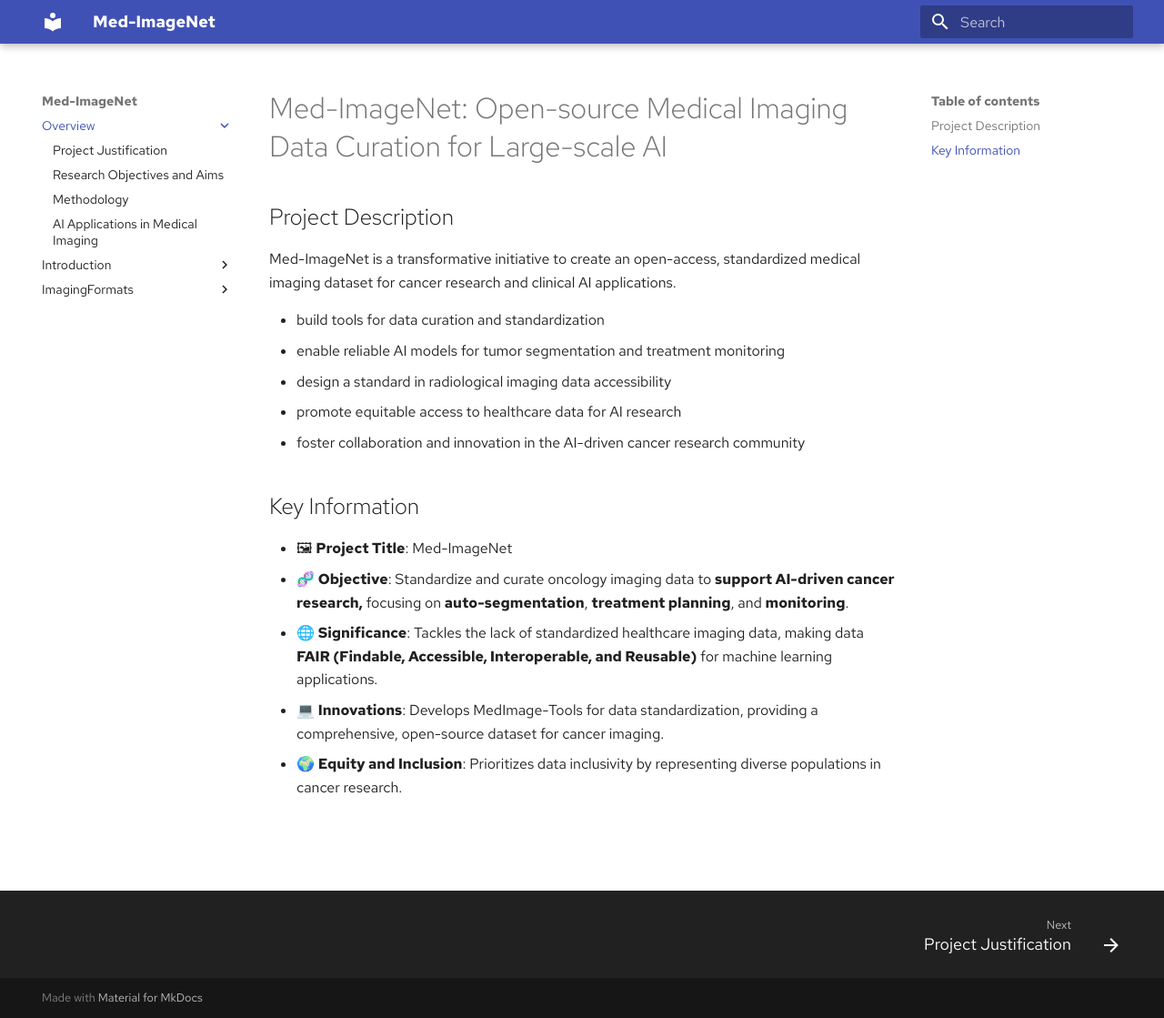
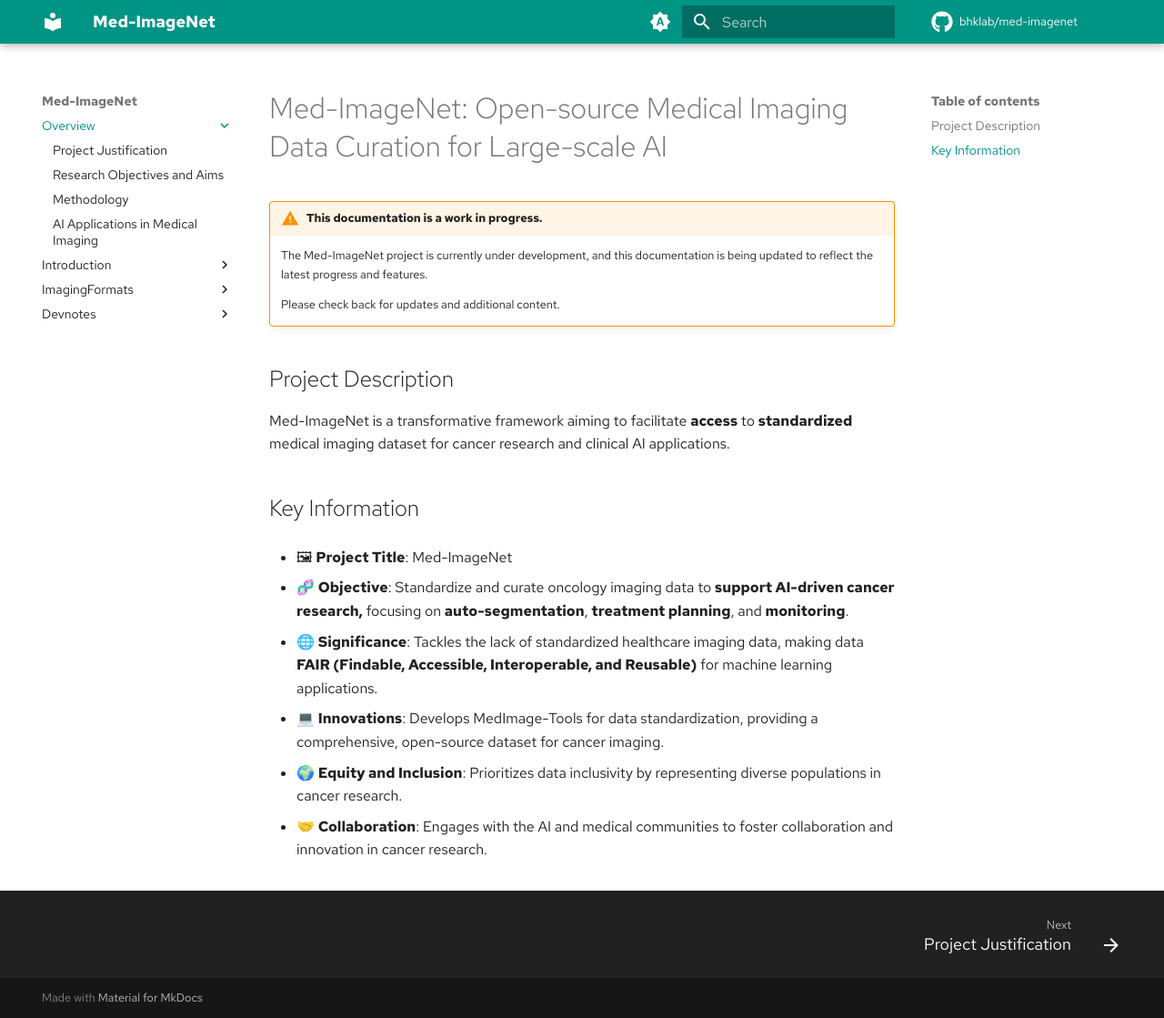
Before and after one commit to bhklab/med-imagenet, an MkDocs documentation site: the page built from docs/Overview/index.md, in a window 1280 px wide and 1119 px high. Shown: the whole window at 91% size. Built offline with MkDocs 1.6.1 and Material for MkDocs 9.7.7, drawn with Linux system fonts in a browser that asks for light colours; comment, search, counter and statistics services are not loaded.

Commit message:
docs: enhance project documentation with clearer objectives and structure

```diff
--- a/README.md
+++ b/README.md
@@ -4,20 +4,28 @@
 
 ## Project Description
 
-Med-ImageNet is a transformative initiative to create an open-access, standardized medical imaging dataset for cancer research and clinical AI applications.
-
-- build tools for data curation and standardization
-- enable reliable AI models for tumor segmentation and treatment monitoring
-- design a standard in radiological imaging data accessibility
-- promote equitable access to healthcare data for AI research
-- foster collaboration and innovation in the AI-driven cancer research community
+Med-ImageNet is a transformative framework aiming to facilitate **access** to
+**standardized** medical imaging dataset for cancer research and clinical AI applications.
 
 ## Key Information
 
 - 🖼 **Project Title**: Med-ImageNet
-- 🧬 **Objective**:  Standardize and curate oncology imaging data to **support AI-driven cancer research,** focusing on **auto-segmentation**, **treatment planning**, and **monitoring**.
-- 🌐 **Significance**: Tackles the lack of standardized healthcare imaging data, making data **FAIR (Findable, Accessible, Interoperable, and Reusable)** for machine learning applications.
-- 💻 **Innovations**: Develops MedImage-Tools for data standardization, providing a comprehensive, open-source dataset for cancer imaging.
-- 🌍 **Equity and Inclusion**: Prioritizes data inclusivity by representing diverse populations in cancer research.
+
+- 🧬 **Objective**:  Standardize and curate oncology imaging data to
+**support AI-driven cancer research,** focusing on **auto-segmentation**,
+**treatment planning**, and **monitoring**.
+
+- 🌐 **Significance**: Tackles the lack of standardized healthcare imaging data,
+making data **FAIR (Findable, Accessible, Interoperable, and Reusable)**
+for machine learning applications.
+
+- 💻 **Innovations**: Develops MedImage-Tools for data standardization,
+providing a comprehensive, open-source dataset for cancer imaging.
+
+- 🌍 **Equity and Inclusion**: Prioritizes data inclusivity by
+representing diverse populations in cancer research.
+
+- 🤝 **Collaboration**: Engages with the AI and medical communities to
+foster collaboration and innovation in cancer research.
 
 <!--intro-end-->
--- a/docs/Overview/index.md
+++ b/docs/Overview/index.md
@@ -1,4 +1,12 @@
 # Med-ImageNet: Open-source Medical Imaging Data Curation for Large-scale AI
+
+!!! warning "This documentation is a work in progress."
+    The Med-ImageNet project is currently under development,
+    and this documentation is being updated to reflect the
+    latest progress and features.
+
+    Please check back for
+    updates and additional content.
 
 {%
     include-markdown "../../README.md"
--- /dev/null
+++ b/docs/devnotes/README.md
@@ -0,0 +1,4 @@
+# A lot of these devnotes are just braindumps
+
+As they become more coherent, they should be moved to
+issues / PRs / blog posts within the docs.
--- a/mkdocs.yml
+++ b/mkdocs.yml
@@ -1,4 +1,7 @@
 site_name: Med-ImageNet
+site_url: https://bhklab.github.io/med-imagenet/
+repo_url: https://github.com/bhklab/med-imagenet/
+repo_name: bhklab/med-imagenet
 
 markdown_extensions:
   - toc:
@@ -73,6 +76,25 @@ theme:
   font:
     text: Red Hat Text
     code: JetBrains Mono
+  palette:
+    - media: "(prefers-color-scheme)"
+      toggle:
+        icon: material/brightness-auto
+        name: Switch to light mode
+    - media: "(prefers-color-scheme: light)"
+      scheme: default
+      primary: teal
+      accent: purple
+      toggle:
+        icon: material/weather-sunny
+        name: Switch to dark mode
+    - media: "(prefers-color-scheme: dark)"
+      scheme: slate
+      primary: black
+      accent: lime
+      toggle:
+        icon: material/weather-night
+        name: Switch to system preference
 
 extra_javascript:
   - https://cdnjs.cloudflare.com/ajax/libs/mathjax/2.7.0/MathJax.js?config=TeX-AMS-MML_HTMLorMML
--- a/pixi.toml
+++ b/pixi.toml
@@ -13,7 +13,7 @@ platforms = ["linux-64", "osx-64", "osx-arm64", "win-64"]
 [environments]
 docs = { features = ["docs"] }
 dev = { features = ["dev", "docs", "lint"] }
-nbia = { features = ["dev", "nbia"], no-default-feature = true}
+nbia = { features = ["dev", "nbia"], no-default-feature = true }
 
 ################################################################################
 # dev
@@ -82,7 +82,7 @@ pre-commit-install.inputs = [".pre-commit-config.yaml"]
 mdlint.description = "Run markdownlint"
 mdlint.cmd = "markdownlint -c .markdownlint.json docs/*"
 mdlint.inputs = ["docs/*", ".markdownlint.json", ".markdownlintignore"]
-mdlint.depends_on = ["pre-commit-install"]
+mdlint.depends-on = ["pre-commit-install"]
 
 lint.description = "Run pre-commit hooks"
 lint.cmd = "pre-commit run --all-files --hook-stage=manual"
```
Also changed, not shown: docs/Overview/ProjectJustification.md (+7 -3 lines), docs/Overview/ResearchObjectivesAims.md (+17 -9 lines), docs/devnotes/Inspiration/amid.md (added, +18 -0 lines), docs/devnotes/Inspiration/index.md (added, +6 -0 lines), docs/devnotes/Med-ImageDB.md (added, +25 -0 lines).
